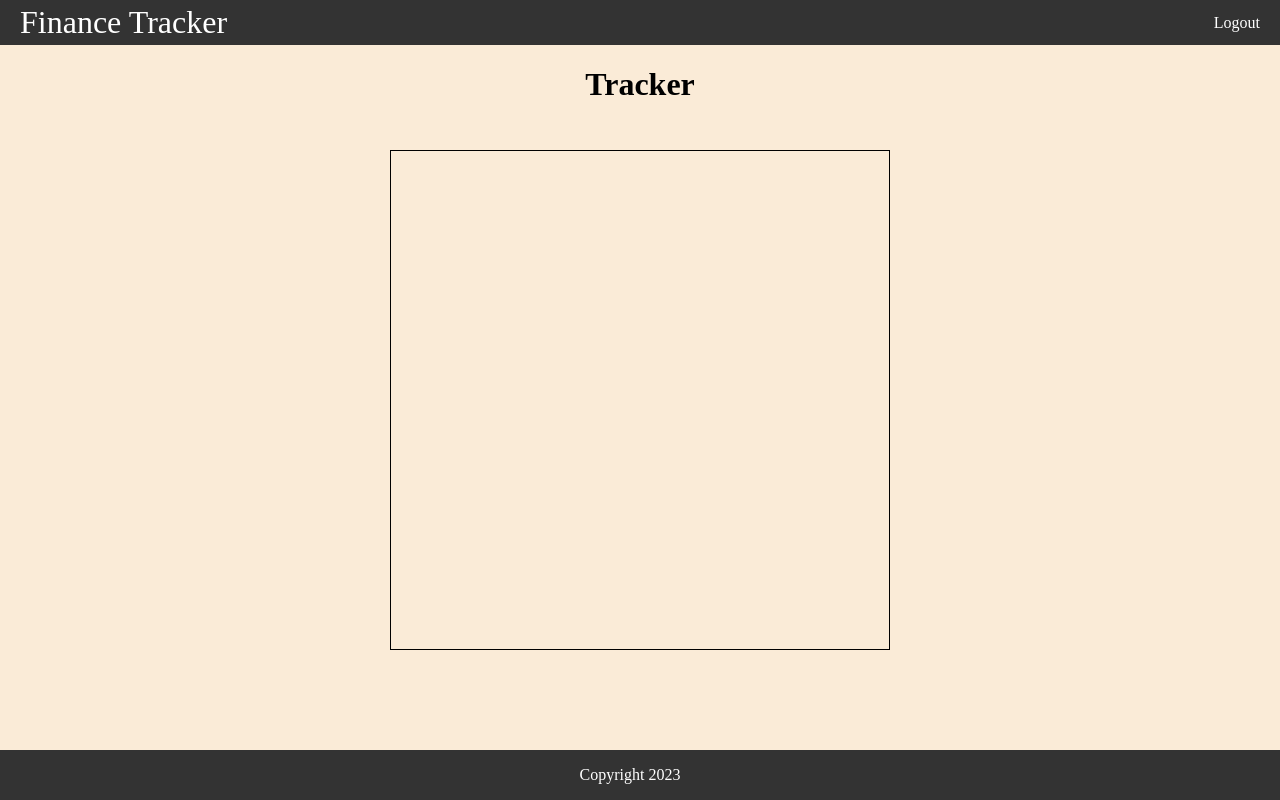
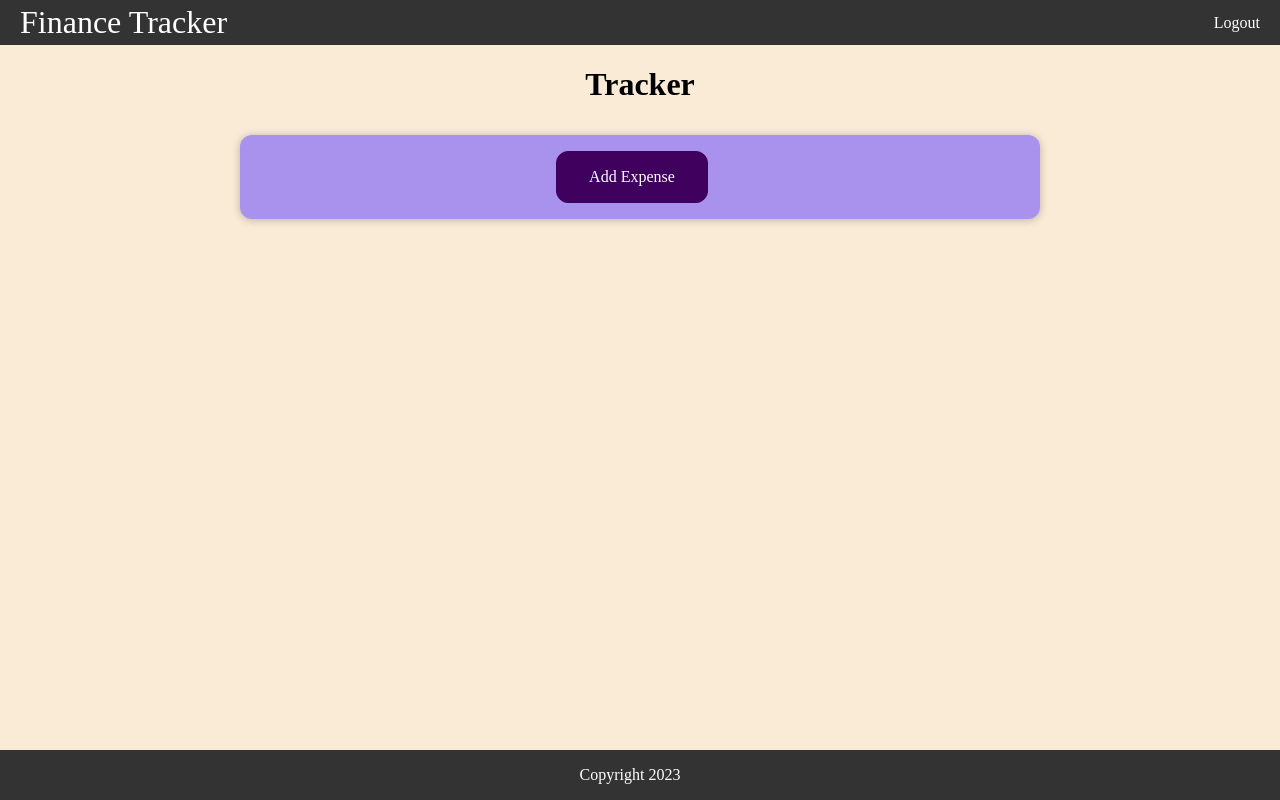
Before and after one commit to garrettswink/project3, a React (Vite) app: page /tracker in a window 1280 px wide. Built offline with nearby package versions, Linux system fonts and the light colour scheme.

Commit message:
New Expense CSS

```diff
--- a/src/App.jsx
+++ b/src/App.jsx
@@ -1,5 +1,6 @@
 // Package Imports
 import { Route, Routes } from "react-router-dom"
+
 
 // Import Style
 import "./App.css"
@@ -19,6 +20,8 @@
   <>
       {/* Components */}
       <Navbar />
+
+
       <Footer />
       {/* Routes */}
       <div className="container">
--- a/src/components/AddExpenseComponents/AddExpense.css
+++ b/src/components/AddExpenseComponents/AddExpense.css
@@ -0,0 +1,38 @@
+.add-expense {
+    background-color: #a892ee;
+    padding: 1rem;
+    margin: 2rem auto;
+    width: 50rem;
+    max-width: 95%;
+    border-radius: 12px;
+    text-align: center;
+    box-shadow: 0 1px 8px rgba(0, 0, 0, 0.25);
+}
+
+.add-expense button {
+    font: inherit;
+    cursor: pointer;
+    padding: 1rem 2rem;
+    border: 1px solid #40005d;
+    background-color: #40005d;
+    color: white;
+    border-radius: 12px;
+    margin-right: 1rem;
+}
+
+.add-expense button:hover,
+.add-expense button:active {
+    background-color: #510674;
+    border-color: #510674;
+}
+
+.add-expense button.alternative {
+    color: #220131;
+    border-color: transparent;
+    background-color: transparent;
+}
+
+.add-expense button.alternative:hover,
+.add-expense button.alternative:active {
+    background-color: #ddb3f8;
+}
--- a/src/components/AddExpenseComponents/ExpenseForm.css
+++ b/src/components/AddExpenseComponents/ExpenseForm.css
@@ -0,0 +1,26 @@
+.new-expense-input {
+    display: flex;
+    flex-wrap: wrap;
+    gap: 1rem;
+    margin-bottom: 1rem;
+    text-align: left;
+}
+
+.new-expense-input label {
+    font-weight: bold;
+    margin-bottom: 0.5rem;
+    display: block;
+}
+
+.new-expense-input input {
+    font: inherit;
+    padding: 0.5rem;
+    border-radius: 6px;
+    border: 1px solid #ccc;
+    width: 20rem;
+    max-width: 100%;
+}
+
+.new-expense-actions {
+    text-align: right;
+}
--- a/src/components/AddExpenseComponents/ExpenseForm.jsx
+++ b/src/components/AddExpenseComponents/ExpenseForm.jsx
@@ -1,5 +1,6 @@
 // Imports
 import { useState } from "react";
+import "./ExpenseForm.css"
 
 // Export Function
 export function ExpenseForm(props) {
@@ -104,7 +105,7 @@
         </div>
 
 {/* Buttons */}
-        <div className="new-expense-input">
+        <div className="new-expense-action">
           <button type="button" onClick={props.onCancel}>
             Cancel
           </button>
--- a/src/pages/Tracker.jsx
+++ b/src/pages/Tracker.jsx
@@ -1,3 +1,5 @@
+
+import { AddExpense } from "../components/AddExpenseComponents/AddExpense"
 import "../styles/Tracker.css";
 
 export default function Tracker() {
@@ -7,7 +9,7 @@
       <h1>Tracker</h1>
       </div>
       <div className="parent-container">
-        <div className="tracker-container"></div>
+      <AddExpense></AddExpense>
       </div>
     </>
   );
```
